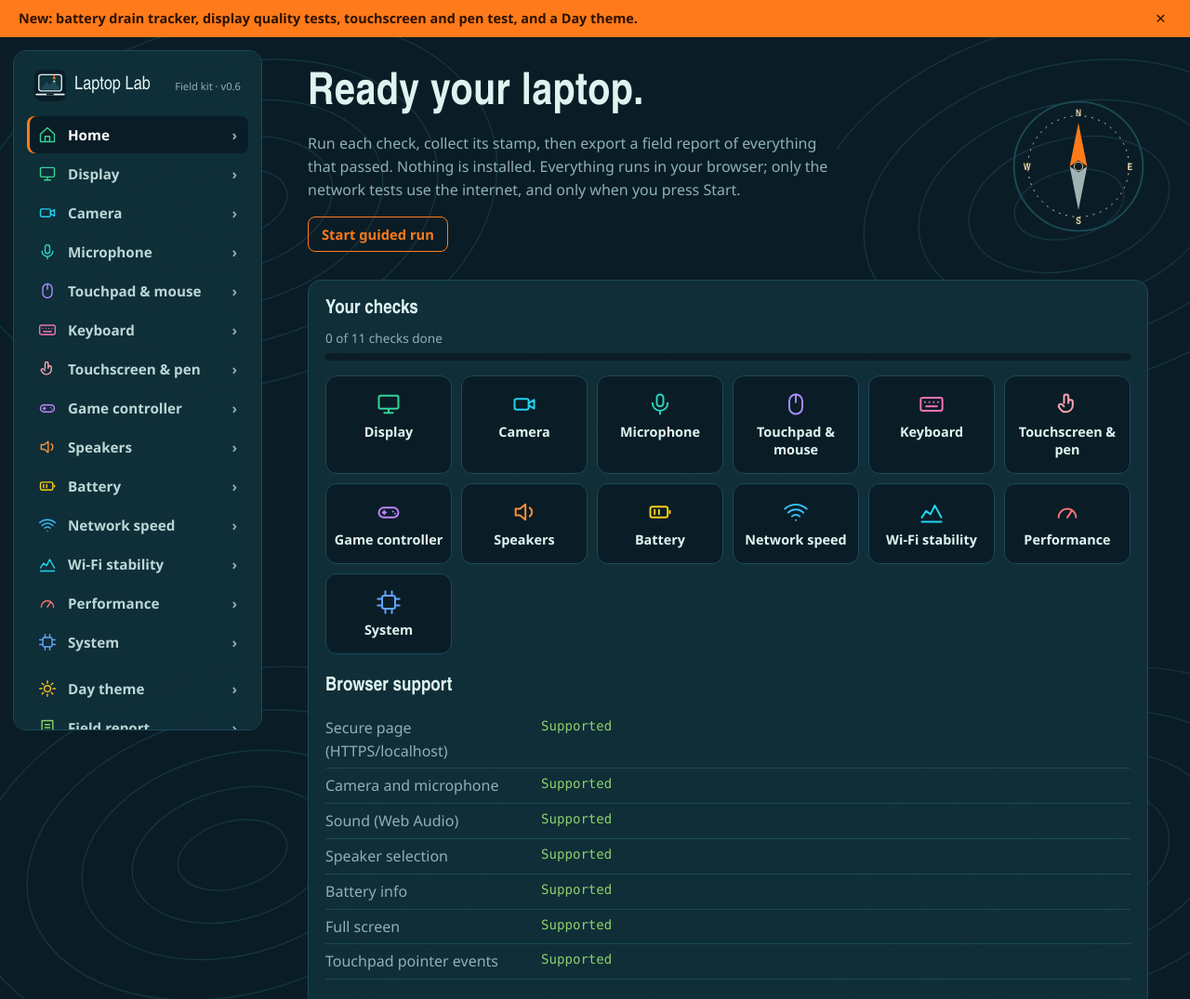
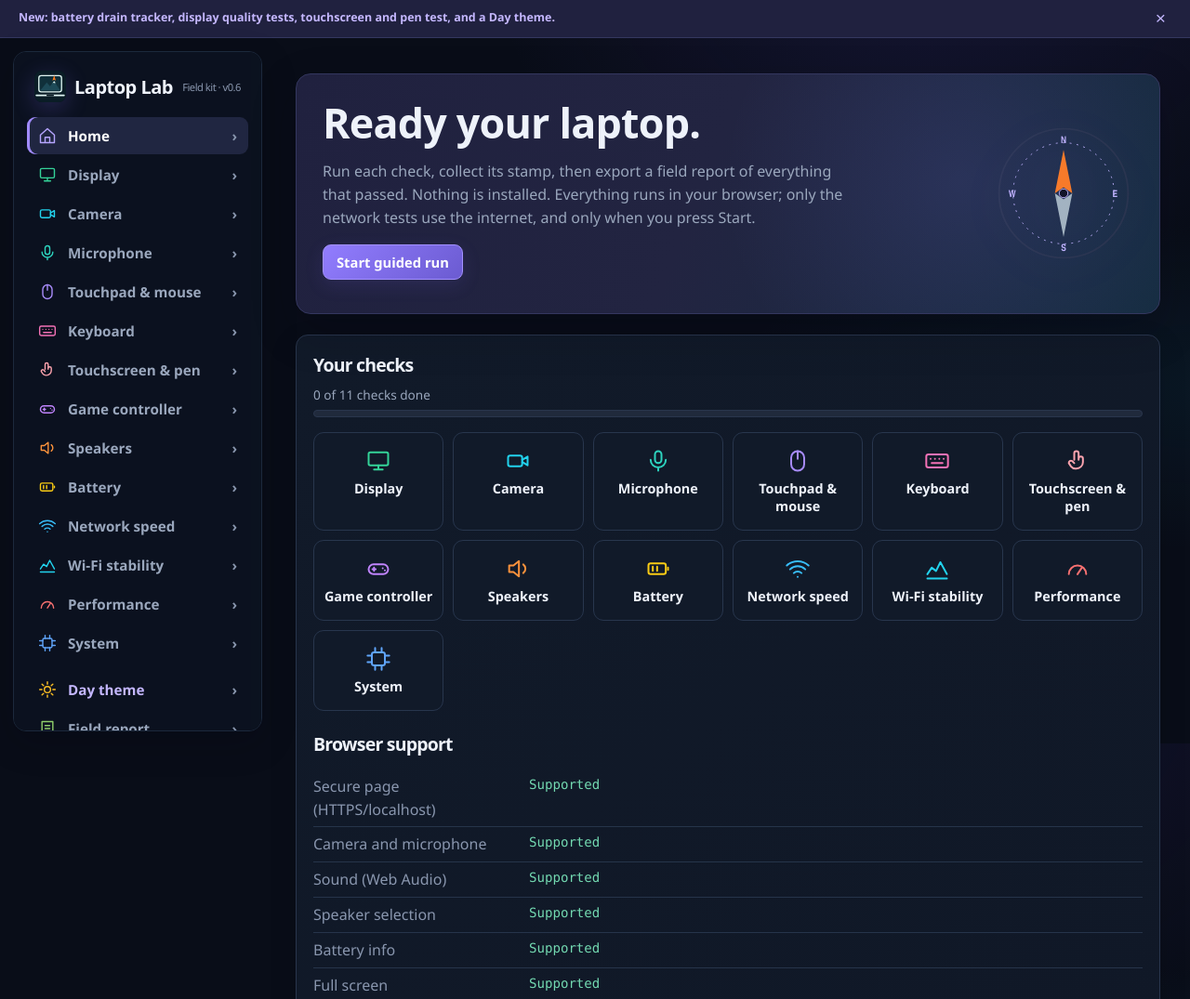
Before and after one commit to lokilancer/Laptop-Lab, a plain HTML site: page index.html in a window 1280 px wide. Shown: the top 1075 px of the page at 93% size. Drawn offline with Linux system fonts and the light colour scheme.

Commit message:
Apply SonicDock midnight workspace theme

```diff
--- a/style.css
+++ b/style.css
@@ -94,3 +94,41 @@ nav button.done.warn::after{content:"!";color:var(--flare)}
 .compass circle:nth-of-type(1){stroke:var(--contour)}.compass circle:nth-of-type(2){stroke:var(--sand)}.compass circle:nth-of-type(3){fill:var(--bg);stroke:var(--sand)}
 .graph{display:block;width:100%;max-width:860px;background:var(--padbg);border:1px solid var(--contour);border-radius:12px}
 #themeBtn{background:none;border:0}
+
+/* SonicDock-inspired midnight workspace theme */
+:root{color-scheme:dark;--bg:#090d18;--pine:#0c1220;--contour:#263249;--ink:#eef2fa;--sand:#c4b7ff;--mute:#8996ae;--flare:#a18bff;--moss:#73d9b1;--bad:#ff7b83;--panel:rgba(17,24,39,.96);--padbg:#111a29;--okbg:#173d35;--nobg:#3b2630;--warnbg:#3b3150;--docp:#aab6ca;--navink:#aab6ca;--topo:none}
+body{background-color:var(--bg);background-image:radial-gradient(ellipse at 78% -12%,#6246d925,transparent 34%),radial-gradient(ellipse at 105% 52%,#147d9b18,transparent 30%);background-attachment:fixed}
+#banner{background:#20213f;color:#c4b7ff;border-bottom:1px solid #34375f;font-size:.78rem}
+.shell{gap:18px}
+aside{background:rgba(12,18,32,.96);border-color:#1c293c;border-radius:14px;box-shadow:0 12px 38px #03061130}
+.brand{font-family:system-ui,"Segoe UI",sans-serif;font-weight:700;letter-spacing:-.5px}
+.brand img{box-shadow:0 7px 24px #7c6bff3d}
+nav button{border-radius:9px;color:#9aa7bd}
+nav button:hover{background:#151e30}
+nav button.active{background:#202641;color:#fff;box-shadow:inset 3px 0 0 #a18bff}
+nav button.active svg{stroke:#b5a5ff}
+main{max-width:1180px}
+h1,h2,.doc h3{font-family:system-ui,"Segoe UI",sans-serif;letter-spacing:-.8px}
+h1{font-size:clamp(2rem,4vw,2.8rem);line-height:1.08}
+h2{font-size:1.22rem}
+.sub,.hint{color:#9aa7bd}
+.hero{position:relative;overflow:hidden;padding:28px;border:1px solid #34375f;border-radius:16px;background:linear-gradient(112deg,#20213f 0%,#222441 47%,#162d42 100%);box-shadow:0 18px 48px #03061135}
+.hero:after{content:"";position:absolute;inset:0;background:radial-gradient(circle at 77% 45%,#8c7aff20,transparent 35%);pointer-events:none}
+.hero>div{position:relative;z-index:1}
+.compass{filter:drop-shadow(0 8px 24px #a18bff20)}
+.devcard,.status,.speed div{background:linear-gradient(145deg,#111a29,#101827);border:1px solid #29364d;border-radius:13px;box-shadow:0 10px 30px #03061120}
+.tiles button{background:#111a29;border-color:#28364d;border-radius:11px;transition:.18s}
+.tiles button:hover{border-color:#7869bb;transform:translateY(-2px)}
+button.ghost{background:linear-gradient(135deg,#927dff,#6b5bd1);color:#fff;border:1px solid #a391ff;border-radius:9px;box-shadow:0 6px 20px #7965e822}
+button.ghost:hover:not(:disabled){background:linear-gradient(135deg,#a18bff,#7869df);color:#fff}
+select,input[type=text],input[type=number]{background:#182438;border-color:#39475f;color:#e9eff9;border-radius:9px}
+.prog{background:#202a3c;border:1px solid #29364d}
+#progBar{background:linear-gradient(90deg,#6b5bd1,#a18bff);box-shadow:0 0 14px #a18bff66}
+.kv li{border-color:#26344a}
+.speed b,.stats b{color:#b5a5ff}
+.meter{background:#111a29;border-color:#29364d}
+.meter div{background:linear-gradient(90deg,#73d9b1,#a18bff)}
+.graph,#pad,#kbd{border-color:#29364d}
+#tour{background:#151e30;border-color:#7465c4}
+#themeBtn{color:#c4b7ff}
+@media(max-width:780px){aside{background:rgba(12,18,32,.97);border-radius:12px}nav button.active{box-shadow:inset 0 -2px 0 #a18bff}}
```
